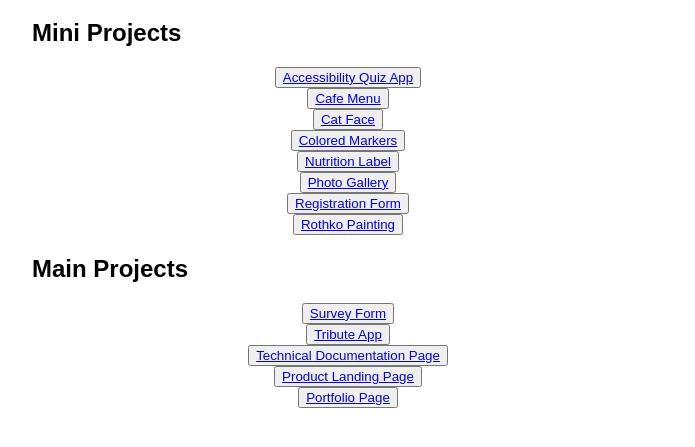
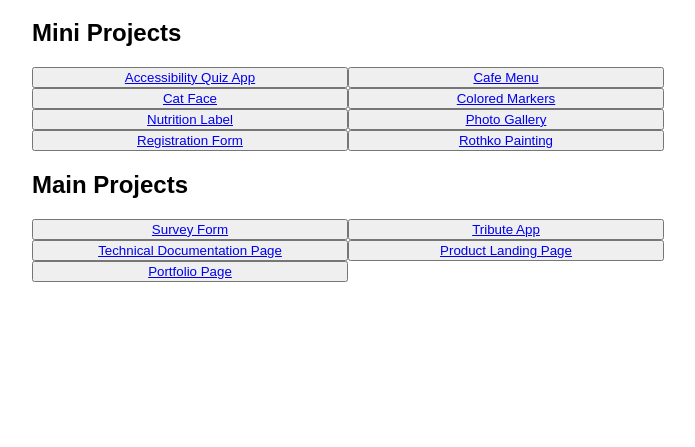
Before and after one commit to Duvva-S-N-Kusuma-Haranadh/Responsive-Web-Design, a plain HTML site: page index.html in a window 1280 px wide. Shown: the part 61-508 px from the top of the page, without its empty margins (292-987 px from the left). Drawn offline with Linux system fonts and the light colour scheme.

Commit message:
Displayed as Grid

```diff
--- a/styles.css
+++ b/styles.css
@@ -7,8 +7,8 @@ main {
 }
 
 #mini-projects, #main-projects {
-  display: flex;
-  flex-direction: column;
+  display: grid;
+  grid-template-columns: repeat(2, 1fr);
   width: 100%;
   align-items: center;
   justify-content: center;
```
